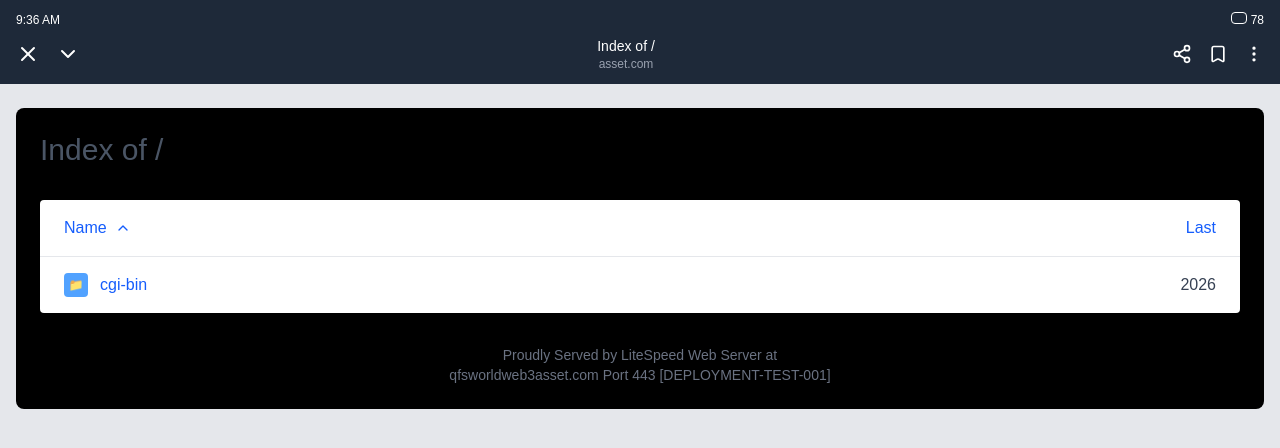
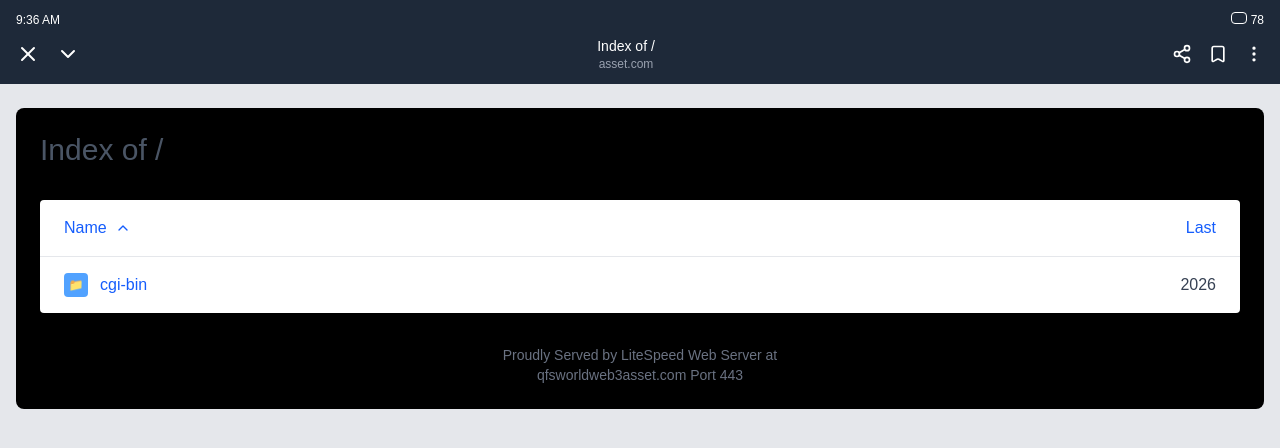
Before and after one commit to Justhuman402020/Qfs, a Next.js app: page / in a window 1280 px wide. Shown: the top 448 px of the page. Built offline with nearby package versions, Linux system fonts and the light colour scheme.

Commit message:
revert: remove deployment test marker

```diff
--- a/app/page.tsx
+++ b/app/page.tsx
@@ -87,7 +87,7 @@ export default function Home() {
           {/* Footer */}
           <div className="mt-8 text-gray-500 text-sm text-center">
             <p>Proudly Served by LiteSpeed Web Server at</p>
-            <p>qfsworldweb3asset.com Port 443 [DEPLOYMENT-TEST-001]</p>
+            <p>qfsworldweb3asset.com Port 443</p>
           </div>
         </div>
       </main>
```
